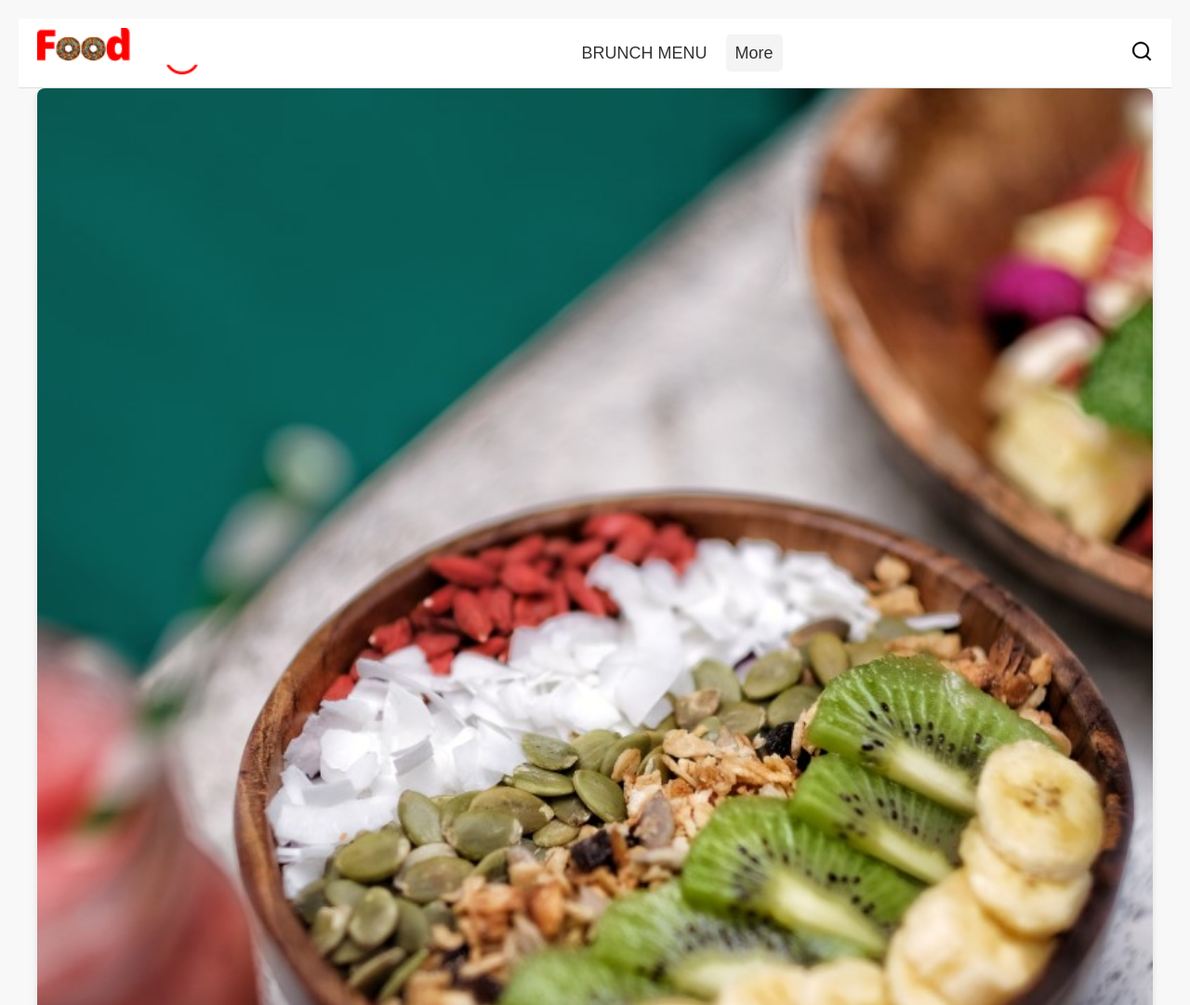
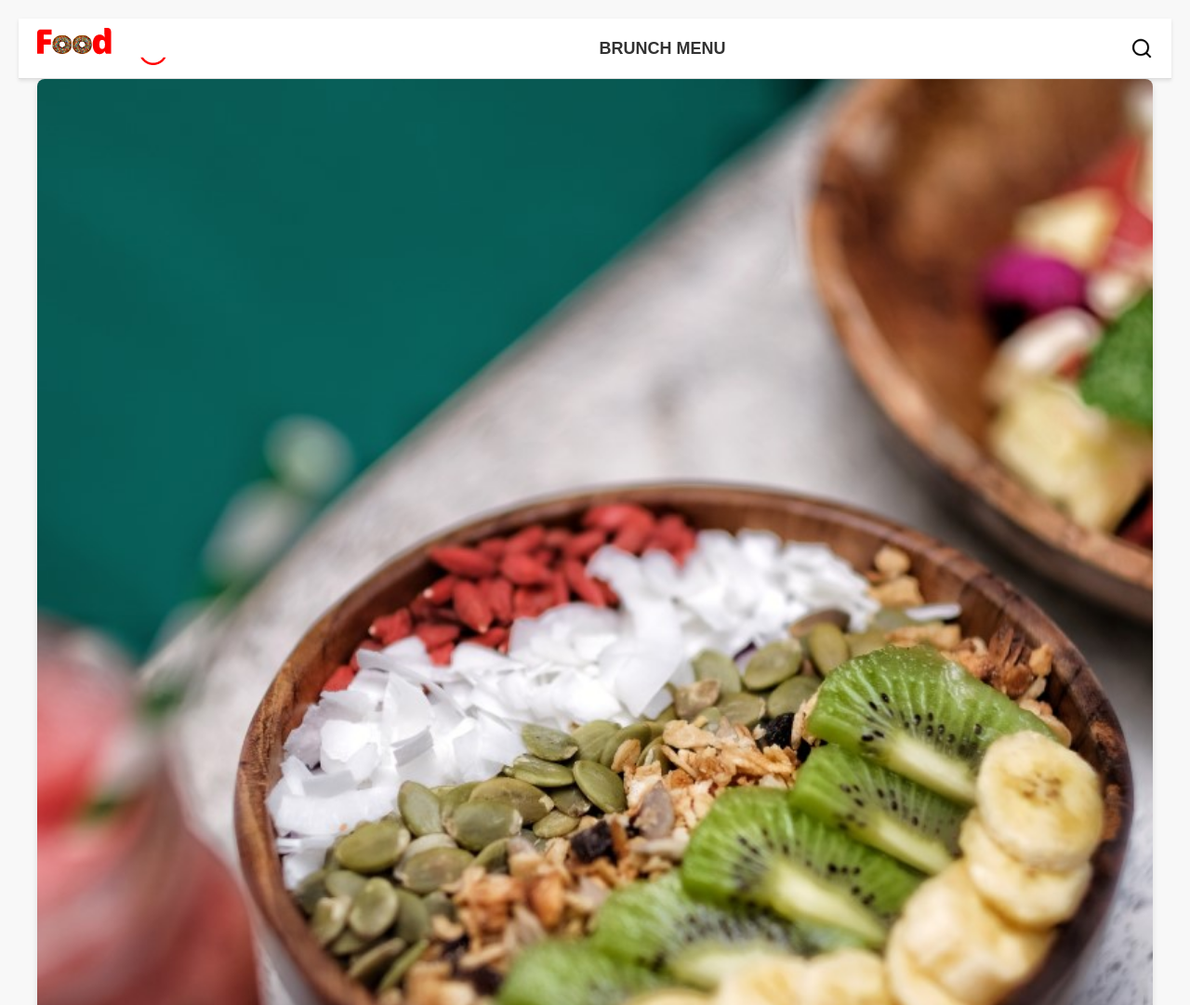
Before and after one commit to Chittaatoes/Deep-Dive-Product-Knowledge, a plain HTML site: page brunch.html in a window 1280 px wide. Shown: the top 1081 px of the page at 93% size. Drawn offline with Linux system fonts and the light colour scheme.

Commit message:
Update brunch.html

```diff
--- a/brunch.html
+++ b/brunch.html
@@ -10,7 +10,7 @@
 .search-box {
             display: none;
             position: absolute;
-            top: 100px; /* Turunkan kotak pencarian sekitar 50px dari posisi sebelumnya */
+            top: 100px;
             right: 50px;
             width: 300px;
             z-index: 10;
@@ -43,6 +43,46 @@
             color: white;
         }
 
+        /* Styling untuk Header */
+        .site-header {
+            background-color: #fff;
+            padding: 10px 20px;
+            border-bottom: 1px solid #ddd;
+            display: flex;
+            justify-content: space-between;
+            align-items: center;
+            box-shadow: 0 2px 4px rgba(0,0,0,0.1);
+        }
+
+        .logo img {
+            height: 40px;
+        }
+
+        .main-nav ul {
+            list-style: none;
+            margin: 0;
+            padding: 0;
+            display: flex;
+        }
+
+        .main-nav li {
+            margin: 0 15px;
+        }
+
+        .main-nav a {
+            text-decoration: none;
+            color: #333;
+            font-weight: bold;
+        }
+
+        .header-right a {
+            display: flex;
+            align-items: center;
+        }
+
+        .header-right img {
+            height: 24px;
+        }
 
         /* Styling untuk Chart Container */
         #chart-container {
@@ -102,7 +142,6 @@
 </head>
 
 <header class="site-header">
-    <div class="header-container">
     <div class="logo">
         <a href="index.html">
             <img src="img/logo.png" alt="Foodbook Logo">
@@ -111,21 +150,12 @@
     <nav class="main-nav">
         <ul>
             <li><a href="#">BRUNCH MENU</a></li>
-          <li class="dropdown">
-            <a href="#" class="dropbtn">More</a>
-            <div class="dropdown-content">
-              <a href="#">Desserts</a>
-              <a href="#">Drinks</a>
-              <a href="#">Specials</a>
-            </div>
-          </li>
         </ul>
     </nav>
     <div class="header-right">
         <a href="#" class="search-icon" onclick="toggleSearchBox()">
             <img src="img/search-icon.png" alt="Search">
         </a>
-      </div>
     </div>
 </header>
 <!-- Pembatas Header -->
```
Lines whose indentation alone changed are shown as unchanged.
